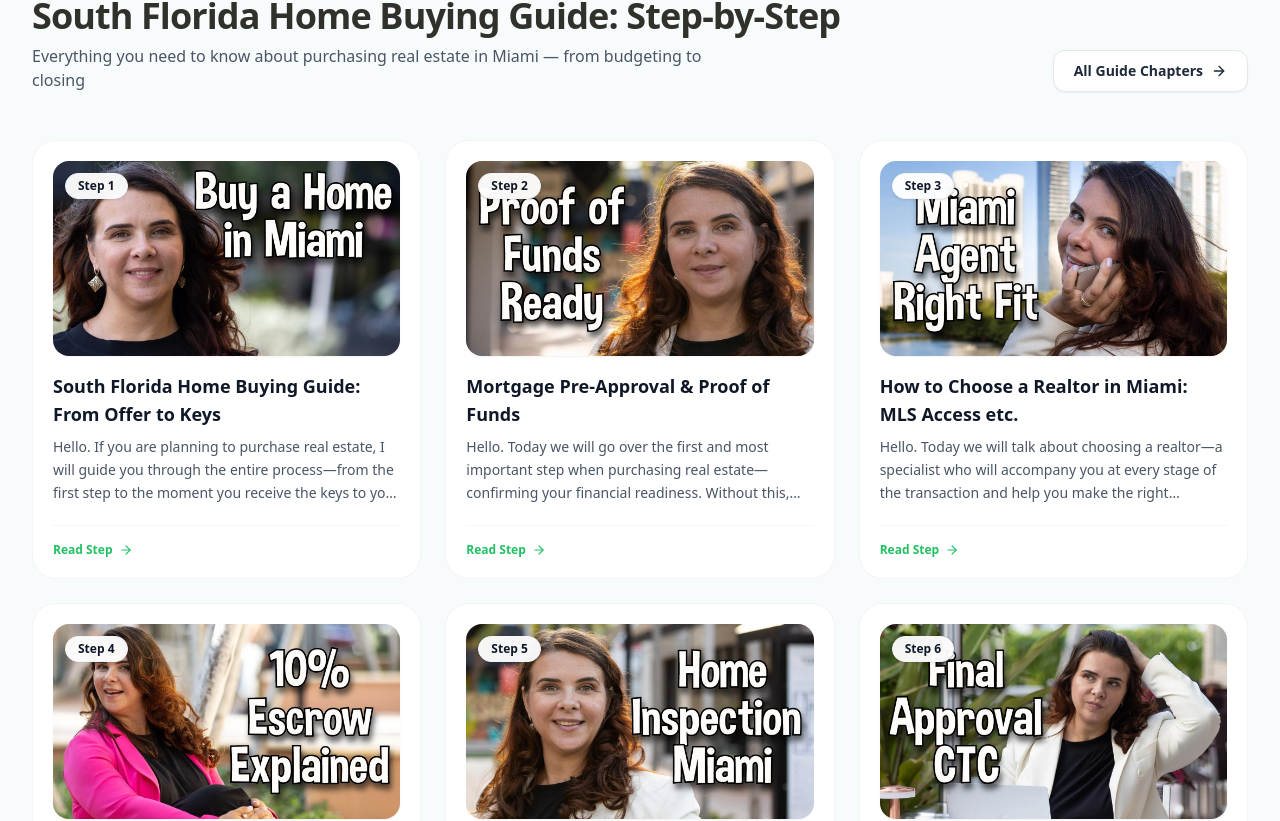
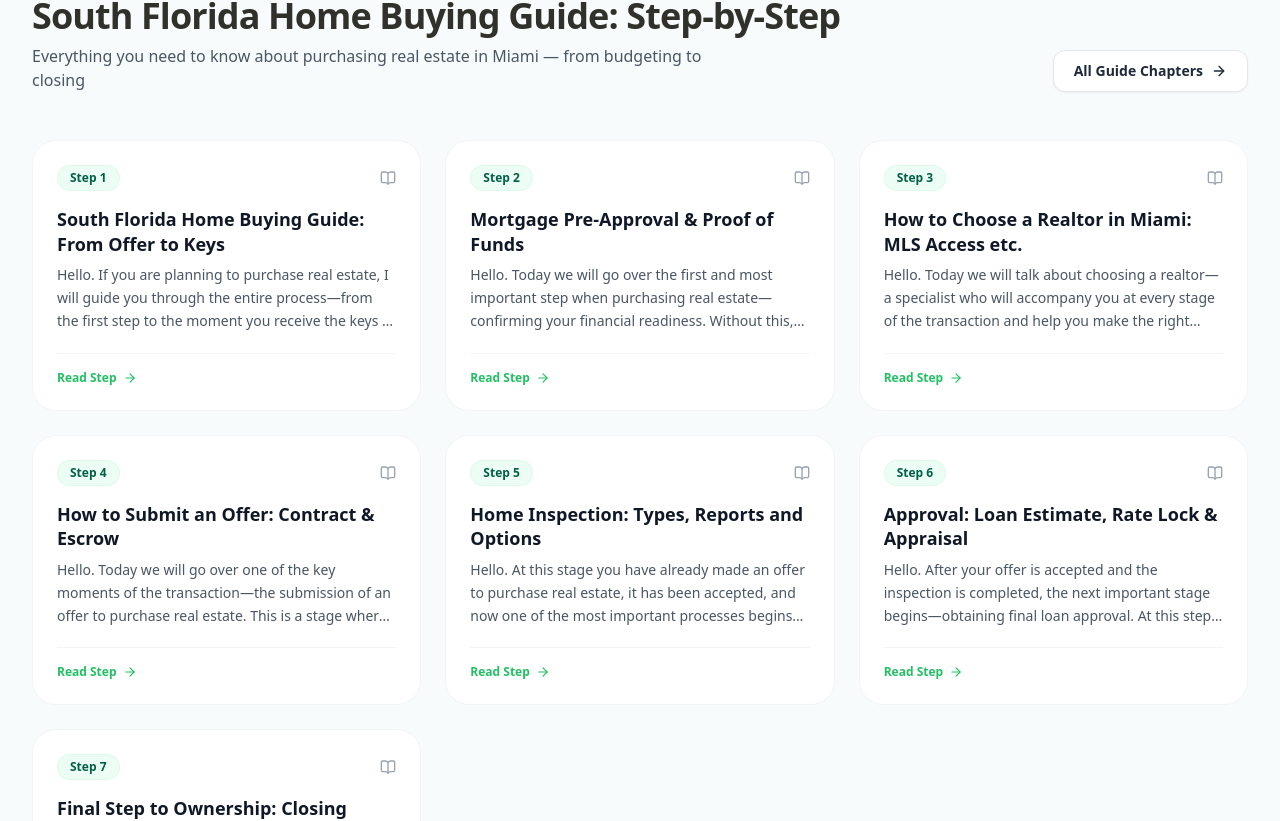
Before and after one commit to andreibdr/stazhkova_wp, a Next.js app in the folder website/: page / in a window 1280 px wide. Shown: the part 6973-7794 px from the top of the page. Built offline with nearby package versions, Linux system fonts and the light colour scheme; no server answers.

Commit message:
style: revert homepage knowledge base to compact text cards without images

```diff
--- a/website/components/GuidesPreview.tsx
+++ b/website/components/GuidesPreview.tsx
@@ -1,6 +1,5 @@
 import React from 'react';
 import Link from 'next/link';
-import Image from 'next/image';
 import { BookOpen, ArrowRight } from 'lucide-react';
 import { Guide } from '@/lib/content';
 
@@ -75,39 +74,25 @@ export default function GuidesPreview({ guides, lang }: GuidesPreviewProps) {
               <Link
                 key={guide.id}
                 href={guideUrl}
-                className="group p-5 rounded-3xl bg-white border border-gray-100 hover:border-emerald-300 hover:shadow-xl transition-all duration-300 flex flex-col justify-between"
+                className="group p-6 rounded-3xl bg-white border border-gray-100 hover:border-emerald-300 hover:shadow-lg transition-all flex flex-col justify-between"
               >
                 <div>
-                  {guide.image ? (
-                    <div className="relative aspect-video w-full rounded-2xl overflow-hidden mb-4 bg-gray-100 shadow-xs">
-                      <Image
-                        src={guide.image}
-                        alt={guide.title}
-                        fill
-                        className="object-cover group-hover:scale-105 transition-transform duration-500"
-                        sizes="(max-width: 768px) 100vw, (max-width: 1200px) 50vw, 33vw"
-                      />
-                      <div className="absolute top-3 left-3 px-3 py-1 rounded-full bg-white/95 backdrop-blur-md text-xs font-bold text-gray-900 shadow-sm border border-gray-100">
-                        {titles.step} {guide.step || idx + 1}
-                      </div>
-                    </div>
-                  ) : (
-                    <div className="flex items-center justify-between mb-4">
-                      <span className="text-xs font-bold px-2.5 py-1 rounded-lg bg-emerald-50 text-emerald-800">
-                        {titles.step} {guide.step || idx + 1}
-                      </span>
-                      <BookOpen className="w-4 h-4 text-gray-400 group-hover:text-[#20c063] transition-colors" />
-                    </div>
-                  )}
+                  <div className="flex items-center justify-between mb-4">
+                    <span className="text-xs font-bold px-3 py-1 rounded-full bg-emerald-50 text-emerald-800 border border-emerald-100/50">
+                      {titles.step} {guide.step || idx + 1}
+                    </span>
+                    <BookOpen className="w-4 h-4 text-gray-400 group-hover:text-[#20c063] transition-colors" />
+                  </div>
 
-                  <h3 className="font-bold text-gray-900 text-lg mb-2 group-hover:text-[#20c063] transition-colors line-clamp-2">
+                  <h3 className="font-bold text-gray-900 text-base sm:text-lg mb-2 group-hover:text-[#20c063] transition-colors line-clamp-2 leading-snug">
                     {guide.title}
                   </h3>
                   <p className="text-xs sm:text-sm text-gray-600 font-light line-clamp-3 leading-relaxed">
                     {guide.excerpt}
                   </p>
                 </div>
-                <div className="mt-5 pt-4 border-t border-gray-100/80 flex items-center gap-1.5 text-xs font-bold text-[#20c063]">
+
+                <div className="mt-5 pt-4 border-t border-gray-100 flex items-center gap-1.5 text-xs font-bold text-[#20c063]">
                   <span>{titles.read}</span>
                   <ArrowRight className="w-3.5 h-3.5 group-hover:translate-x-1 transition-transform" />
                 </div>
```
